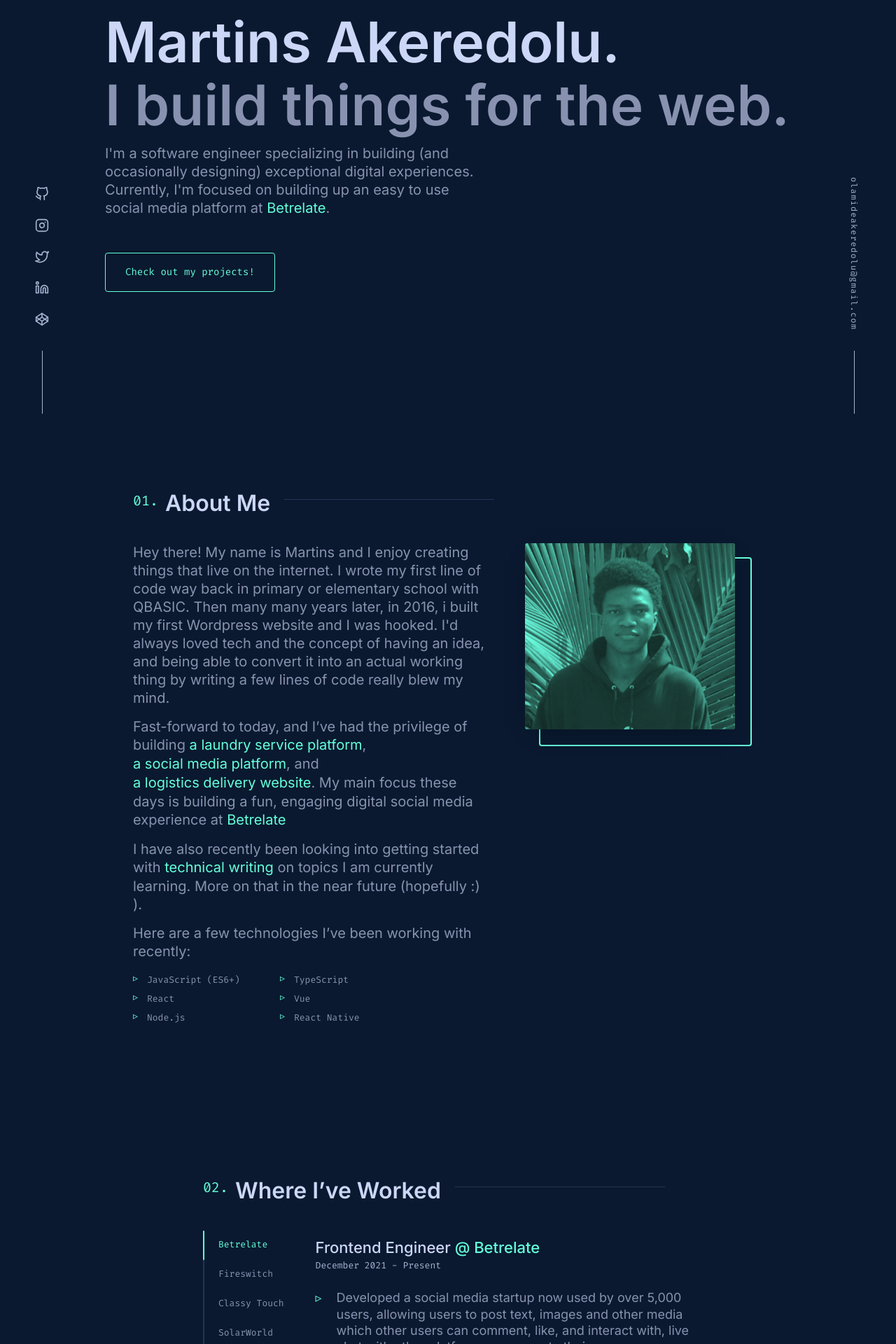
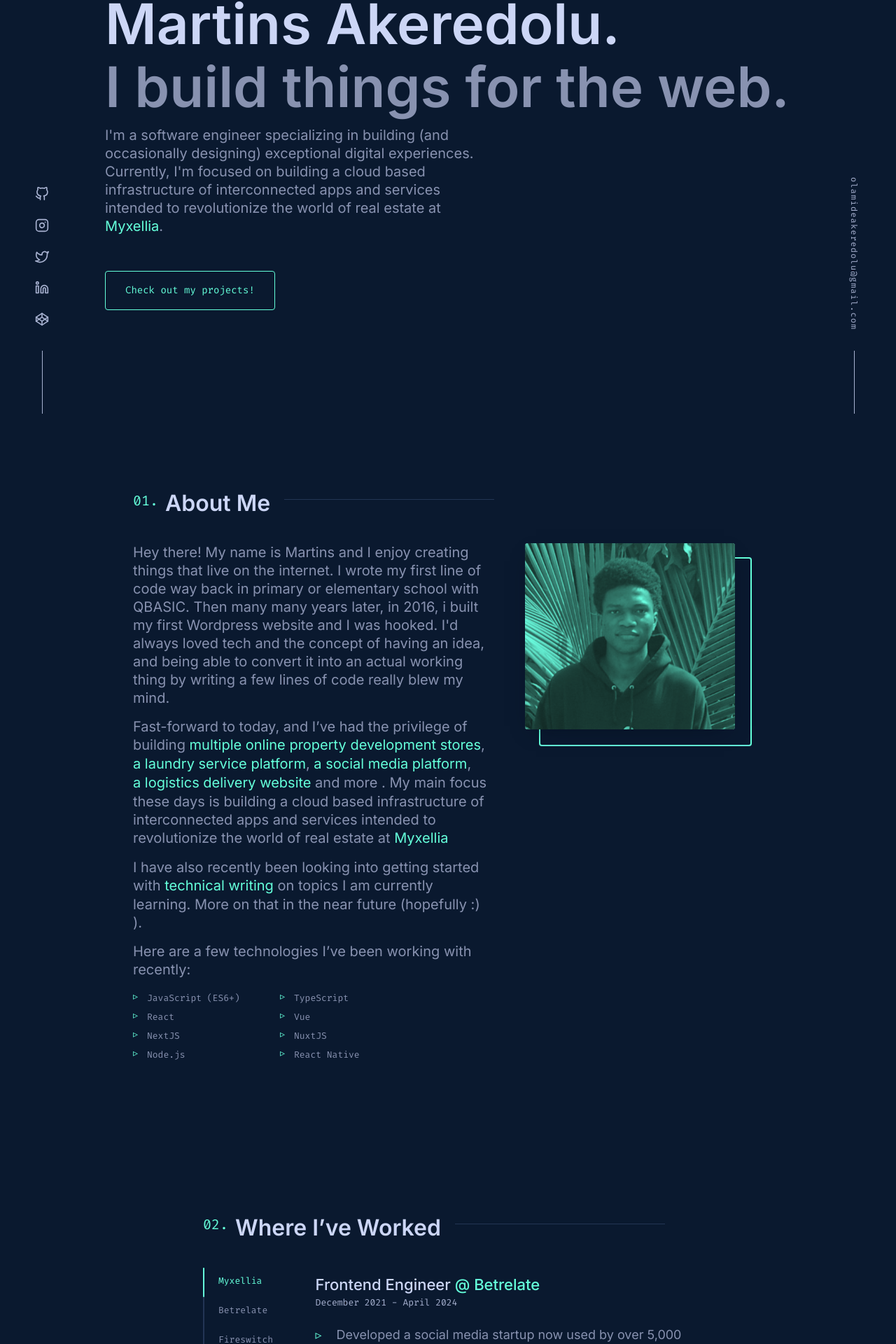
Before and after one commit to raelMartins/new-portfolio, a Next.js app: page / in a window 1280 px wide. Shown: the part 209-2129 px from the top of the page at 70% size. Built offline with nearby package versions, Linux system fonts and the light colour scheme; a web font is replaced by a local one.

Commit message:
fix: updated portfolio content

```diff
--- a/components/sections/AboutMe.tsx
+++ b/components/sections/AboutMe.tsx
@@ -19,6 +19,14 @@ const AboutMe = () => {
           <p>
             Fast-forward to today, and I’ve had the privilege of building{' '}
             <a
+              href='https://app.gidirealestateinvestment.com/'
+              target='_blank'
+              rel='noreferrer'
+            >
+              multiple online property development stores
+            </a>
+            ,{' '}
+            <a
               href='https://classytouchlaundry-web.vercel.app/'
               target='_blank'
               rel='noreferrer'
@@ -29,14 +37,15 @@ const AboutMe = () => {
             <a href='https://betrelate.com' target='_blank' rel='noreferrer'>
               a social media platform
             </a>
-            , and{' '}
+            ,
             <a href='https://iberrands.com' target='_blank' rel='noreferrer'>
               a logistics delivery website
-            </a>
-            . My main focus these days is building a fun, engaging digital
-            social media experience at{' '}
-            <a href='https://betrelate.com' target='_blank' rel='noreferrer'>
-              Betrelate
+            </a>{' '}
+            and more . My main focus these days is building a cloud based
+            infrastructure of interconnected apps and services intended to
+            revolutionize the world of real estate at{' '}
+            <a href='https://www.myxellia.io/' target='_blank' rel='noreferrer'>
+              Myxellia
             </a>{' '}
           </p>
           <p>
@@ -57,6 +66,8 @@ const AboutMe = () => {
             <li>TypeScript</li>
             <li>React</li>
             <li>Vue</li>
+            <li>NextJS</li>
+            <li>NuxtJS</li>
             <li>Node.js</li>
             <li>React Native</li>
           </ul>
--- a/components/sections/EmploymentHistory.tsx
+++ b/components/sections/EmploymentHistory.tsx
@@ -6,6 +6,7 @@ const EmploymentHistory = () => {
   const [tab, setTab] = useState('betrelate');
   const [index, setIndex] = useState(0);
   const [companies] = useState([
+    'myxellia',
     'betrelate',
     'fireswitch-1',
     'classytouch',
@@ -58,30 +59,36 @@ const EmploymentHistory = () => {
           <div className={styles.employmentList}>
             <span
               style={index === 0 ? activeTab : {}}
+              onClick={() => changeTab('myxellia')}
+            >
+              Myxellia
+            </span>
+            <span
+              style={index === 1 ? activeTab : {}}
               onClick={() => changeTab('betrelate')}
             >
               Betrelate
             </span>
             <span
-              style={index === 1 ? activeTab : {}}
+              style={index === 2 ? activeTab : {}}
               onClick={() => changeTab('fireswitch-1')}
             >
               Fireswitch
             </span>
             <span
-              style={index === 2 ? activeTab : {}}
+              style={index === 3 ? activeTab : {}}
               onClick={() => changeTab('classytouch')}
             >
               Classy Touch
             </span>
             <span
-              style={index === 3 ? activeTab : {}}
+              style={index === 4 ? activeTab : {}}
               onClick={() => changeTab('solarworld')}
             >
               SolarWorld
             </span>
             <span
-              style={index === 4 ? activeTab : {}}
+              style={index === 5 ? activeTab : {}}
               onClick={() => changeTab('fireswitch-2')}
             >
               Fireswitch
@@ -92,15 +99,28 @@ const EmploymentHistory = () => {
         <div className={styles.theWhat}>
           <EmploymentDetails
             tasks={[
+              'Developed in its entirety, the client facing website for a real state development company that has generated over ₦10 billion ($6m) in capital gains.',
+              'Created a fully dynamic property store implementation allowing clients to select a theme for their store website and customize it to their preferred appearance.',
+              'Developed a platform that allows real estate property developers easily handle their properties, track their statistics, and handle their payments.',
+              `Was tasked with handling the company's official site as well as its blog and support centre.`
+            ]}
+            title='Frontend Engineer'
+            company='Myxellia'
+            timePeriod='January 2024 - Present'
+            url='https://myxellia.io'
+          />
+          <EmploymentDetails
+            tasks={[
               'Developed a social media startup now used by over 5,000 users, allowing users to post text, images and other media which other users can comment, like, and interact with, live chat with other platform users, create their own groups and communities to discuss similar ideas.',
               "Developed an Administrator site, where admins of the platform could keep track of the over 5,000 active users on the platform, ban accounts, verify accounts, moderate the content on the platform and monitor the platform's growth metrics.",
               'Developed a simple weekly game for users interested in football/soccer allowing them to predict possible outcomes of 10 games being played, share the predictions with friends, and see how well their predictions turn out against other users via the leaderboard.'
             ]}
             title='Frontend Engineer'
             company='Betrelate'
-            timePeriod='December 2021 - Present'
+            timePeriod='December 2021 - April 2024'
             url='https://betrelate.com'
           />
+
           <EmploymentDetails
             tasks={[
               'Redesigned the frontend of the IBErrands webapp and integrated a chat feature into the app.',
--- a/components/sections/WelcomeSection.tsx
+++ b/components/sections/WelcomeSection.tsx
@@ -10,8 +10,9 @@ const WelcomeSection = () => {
       <p>
         I&apos;m a software engineer specializing in building (and occasionally
         designing) exceptional digital experiences. Currently, I&apos;m focused
-        on building up an easy to use social media platform at{' '}
-        <a href='https://betrelate.com'>Betrelate</a>.
+        on building a cloud based infrastructure of interconnected apps and
+        services intended to revolutionize the world of real estate at{' '}
+        <a href='https://www.myxellia.io/'>Myxellia</a>.
       </p>
       <Link className={styles.viewMyProjects} href='/#projects'>
         Check out my projects!
```
